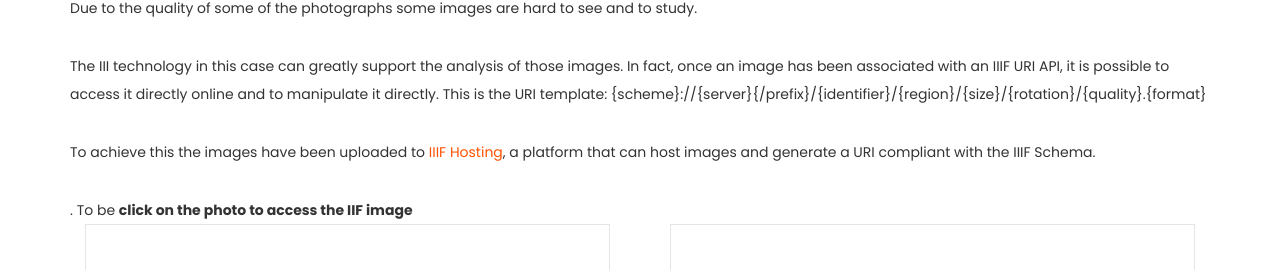
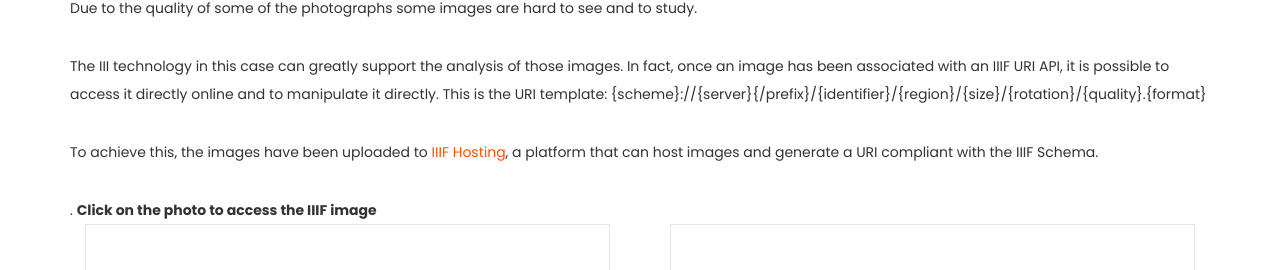
Before and after one commit to merygollini/merygollini.github.io, a plain HTML site: page lab/index.html in a window 1280 px wide. Shown: the part 2454-2724 px from the top of the page. Drawn offline with Linux system fonts and the light colour scheme; files whose address does not match are found by name.

Commit message:
Update index.html

```diff
--- a/lab/index.html
+++ b/lab/index.html
@@ -109,8 +109,8 @@
           </div>
         </div><p>The IIF is an interoperable protocol to share images.</p>
         <p>Due to the quality of some of the photographs some images are hard to see and to study. </p><p> The III technology in this case can greatly support the analysis of those images. In fact, once an image has been associated with an IIIF URI API, it is possible to access it directly online and to manipulate it directly. This is the URI template:
-{scheme}://{server}{/prefix}/{identifier}/{region}/{size}/{rotation}/{quality}.{format}  </p> <p> To achieve this the images have been uploaded to <a href="https://www.iiifhosting.com/">IIIF Hosting</a>, a platform that can host images and generate a URI compliant with the IIIF Schema.</p>. To be
-        <strong> click on the photo to access the IIF image</strong>
+{scheme}://{server}{/prefix}/{identifier}/{region}/{size}/{rotation}/{quality}.{format}  </p> <p> To achieve this, the images have been uploaded to <a href="https://www.iiifhosting.com/">IIIF Hosting</a>, a platform that can host images and generate a URI compliant with the IIIF Schema.</p>.
+        <strong> Click on the photo to access the IIIF image</strong>
         <div class="row probootstrap-gutter60">
           <div class="col-md-6 probootstrap-animate" data-animate-effect="fadeIn">
             <div class="service hover_service text-center">
```
